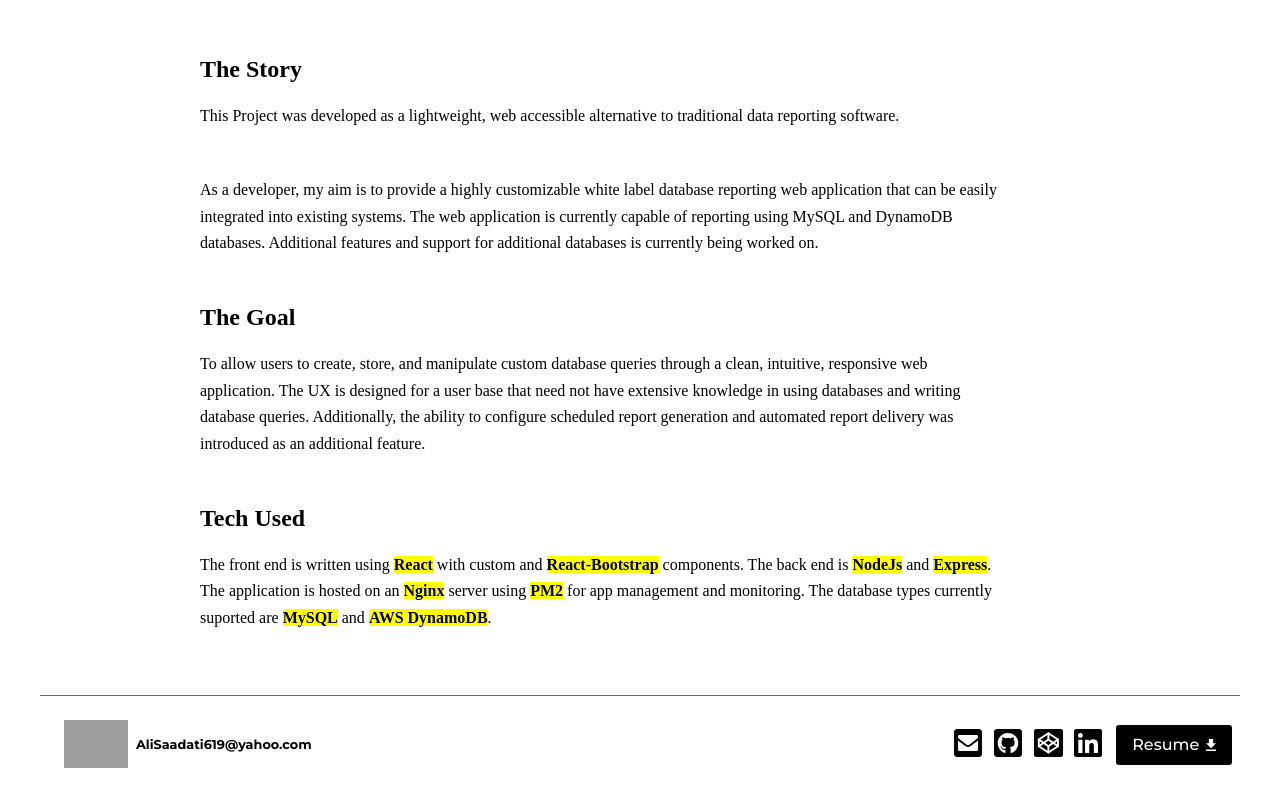
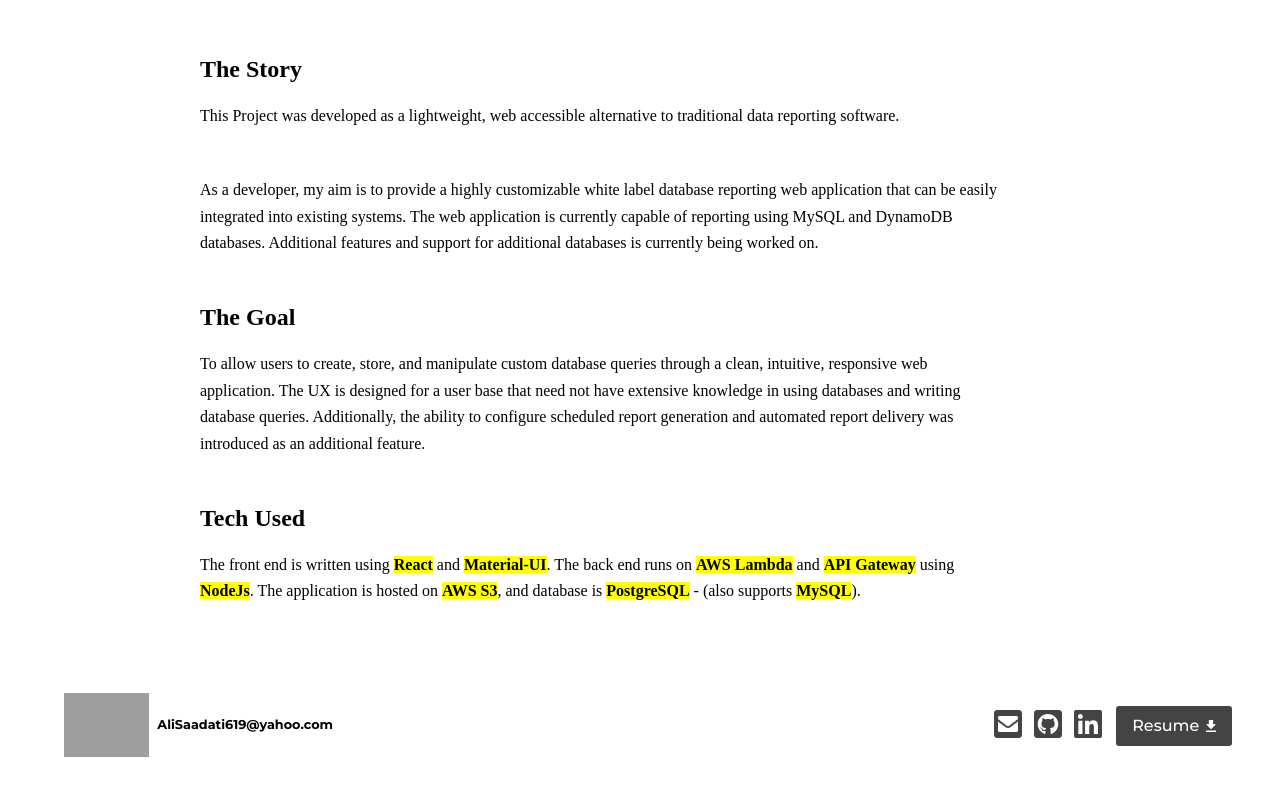
Before and after one commit to AliSaadati/ali-s-portfolio, a Gatsby site: page /projects/PlugAndPlayDatabase in a window 1280 px wide. Shown: the part 1202-2002 px from the top of the page. Built offline with nearby package versions, Linux system fonts and the light colour scheme; Gatsby itself is replaced by a stand-in of ours; grey boxes are pictures that could not be loaded.

Commit message:
update footer and plug and play page

```diff
--- a/src/components/Footer.js
+++ b/src/components/Footer.js
@@ -1,4 +1,5 @@
-import React, { useState, useEffect } from 'react'
+import React, { useState, useEffect } from 'react';
+import { Link } from "gatsby";
 
 import * as classes from './Footer.module.scss';
 
@@ -14,7 +15,6 @@ const Footer = (props) => {
 
     return (
         <>
-            <div className={classes.footerHorizontalLine} />
             <footer className={classes.footer} >
                 <div className={classes.logoFlex}>
                     <div className={classes.logoContainer}>
@@ -24,10 +24,10 @@ const Footer = (props) => {
                 </div>
                 <div className={classes.iconFlex}>
                     <div className={classes.mediaIcons}>
-                        <a className={classes.mediaButton}><FaEnvelopeSquare size="2rem" className={classes.mediaIcon} /></a>
-                        <a className={classes.mediaButton}><FaGithubSquare size="2rem" className={classes.mediaIcon} /></a>
-                        <a className={classes.mediaButton}><FiCodepen size="1.5rem" color="white" className={`${classes.mediaIcon} ${classes.codepenIcon}`} /></a>
-                        <a className={classes.mediaButton}><FaLinkedin size="2rem" className={classes.mediaIcon} /></a>
+                        <a className={classes.mediaButton} href="mailto:Saadati.Ali619@gmail.com"><FaEnvelopeSquare size="2rem" className={classes.mediaIcon} /></a>
+                        <a className={classes.mediaButton} href="https://www.github.com/AliSaadati"><FaGithubSquare size="2rem" className={classes.mediaIcon} /></a>
+                        {/* <a className={classes.mediaButton} href=""><FiCodepen size="1.5rem" color="white" className={`${classes.mediaIcon} ${classes.codepenIcon}`} /></a> */}
+                        <a className={classes.mediaButton} href="http://www.linkedin.com/in/alisaadati"><FaLinkedin size="2rem" className={classes.mediaIcon} /></a>
                         <a href={ResumeFile} download="Ali-Saadati-Resume.pdf" className={classes.resumeButton}>
                         <span>Resume</span> <IoMdDownload className={classes.downloadIcon} size="1rem" />
                     </a>
--- a/src/components/Footer.module.scss
+++ b/src/components/Footer.module.scss
@@ -49,6 +49,26 @@
         padding-top: 1rem;
     }
 
+    a:link
+    {
+        color: #444;
+       text-decoration: none;
+    }
+    a:visited
+    {
+        color:#444;
+       text-decoration: none;
+    }
+    a:hover
+    {
+       color: inherit;
+       text-decoration: none;
+    }
+    a:active
+    {
+       text-decoration: none;
+    }
+
     .logoFlex {
 
         display: flex;
@@ -68,24 +88,19 @@
             align-items: center;
 
             @include tablet-view() {
-
                 margin: 0 .5rem 0 0;
-
             }
 
             .logo {
-
-                height: 3rem;
-
+                height: 4rem;
             }
         }
 
         .logoEmail {
             font-size: .8rem;
             font-weight: 700;
-            // display: none;
             font-family: 'montserrat';
-            padding: .5rem 0rem 0rem;
+            padding: .75rem 0rem 0rem;
             @include tablet-view() {
                 display: inline-block;
                 padding: 0rem;
@@ -142,7 +157,7 @@
 
                 margin-left: .5rem;
                 padding: 0.75rem .8rem .75rem 1rem;
-                background-color: black;
+                background-color: #444;
                 color: white;
                 border: none;
                 border-radius: 3px;
@@ -165,7 +180,6 @@
 
                 &:hover {
                     color: white;
-                    background-color: #707070;
                     background-color: black;
                     border-color: black;
                     transition: .1s ease-out;
--- a/src/pages/projects/PlugAndPlayDatabase.js
+++ b/src/pages/projects/PlugAndPlayDatabase.js
@@ -11,12 +11,12 @@ const PlugAndPlayDatabase = (props) => {
                 imageSource="/static/images/db-card-image.png"
                 imageShadow={false}
                 imageAlt="Plug and Play Database Reporting Web App Screenshot"
-                externalLink="http://camilles-cakery-web-app.s3-website-us-west-1.amazonaws.com/"
-                gitHubLink="https://www.github.com/alisaadati"
+                externalLink="http://plug-and-play-db.s3-website-us-west-1.amazonaws.com/"
+                gitHubLink="https://www.github.com/alisaadati/PlugAndPlay"
                 introP="This Project was developed as a lightweight, web accessible alternative to traditional data reporting software."
                 storyP="As a developer, my aim is to provide a highly customizable white label database reporting web application that can be easily integrated into existing systems. The web application is currently capable of  reporting using MySQL and DynamoDB databases. Additional features and support for additional databases is currently being worked on."
                 goalP="To allow users to create, store, and manipulate custom database queries through a clean, intuitive, responsive web application. The UX is designed for a user base that need not have extensive knowledge in using databases and writing database queries. Additionally, the ability to configure scheduled report generation and automated report delivery was introduced as an additional feature."
-                techP="The front end is written using **React** with custom and **React-Bootstrap** components. The back end is **NodeJs** and **Express**. The application is hosted on an **Nginx** server using **PM2** for app management and monitoring. The database types currently suported are **MySQL** and **AWS DynamoDB**."
+                techP="The front end is written using **React** and **Material-UI**. The back end runs on **AWS Lambda** and **API Gateway** using **NodeJs**. The application is hosted on **AWS S3**, and database is **PostgreSQL** - (also supports **MySQL**)."
                 ></ProjectPage>
         </Layout>
     )
```
